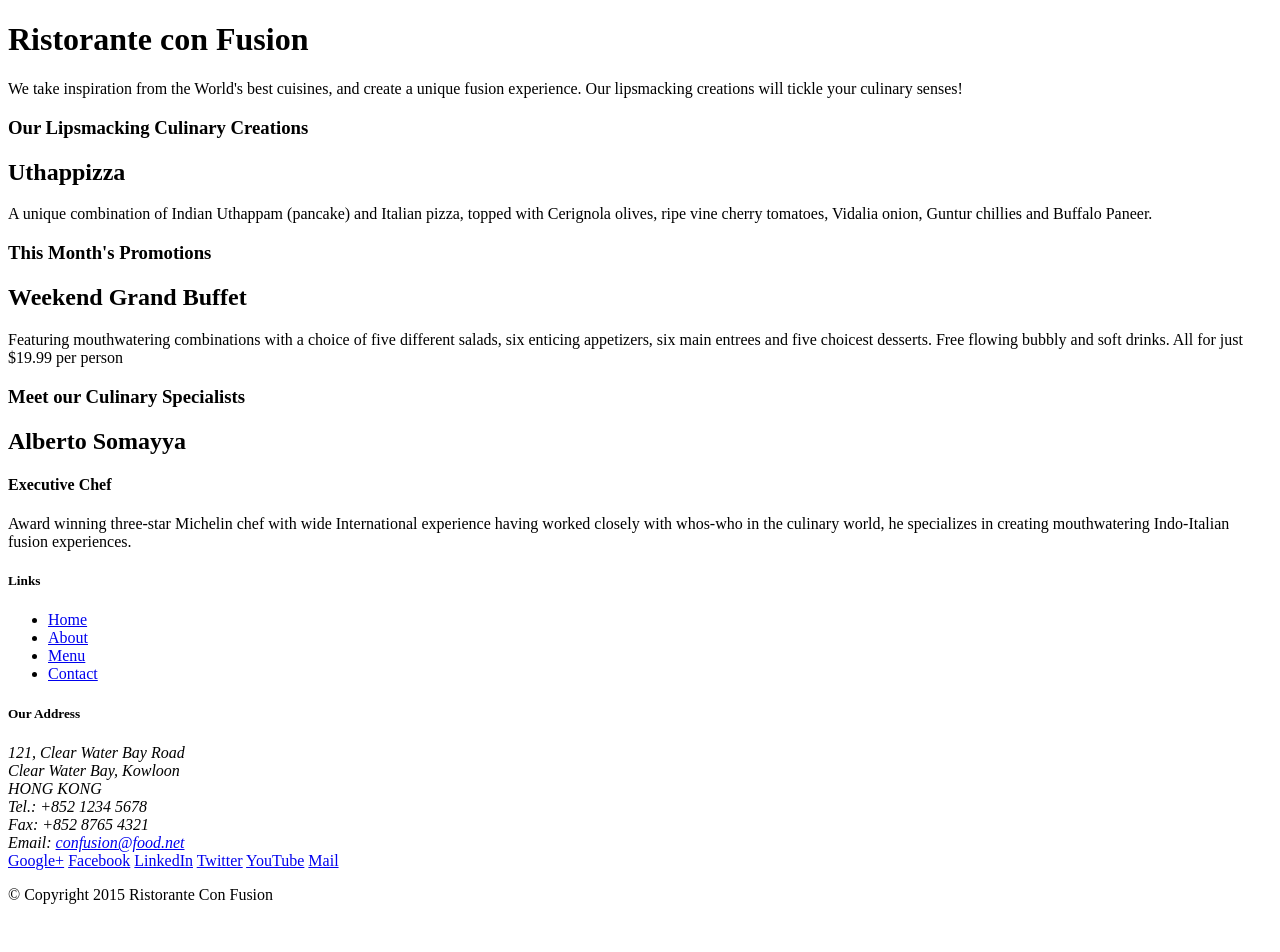
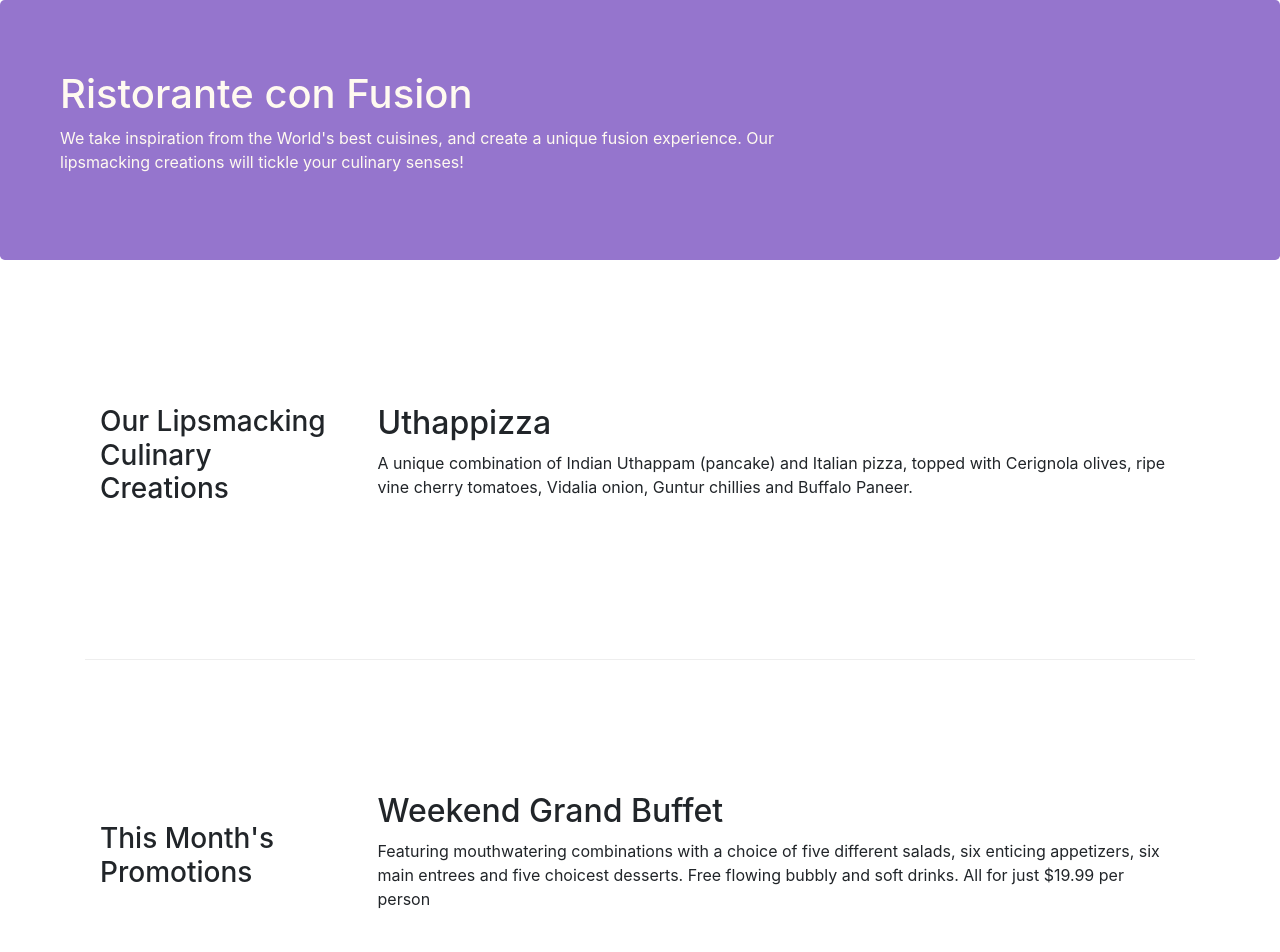
Before and after one commit to SlaytonN/conFusion, a website: page index.html in a window 1280 px wide. Shown: the top 952 px of the page. Before the commit the page ends 920 px from the top, so only its background shows below. Drawn offline with nearby package versions, Linux system fonts and the light colour scheme.

Commit message:
About us added

```diff
--- a/index.html
+++ b/index.html
@@ -1,16 +1,20 @@
 <!DOCTYPE html>
 <html lang="en">
-
 <head>
-    <title>Ristorante Con Fusion</title>
+  <meta charset="UTF-8">
+  <meta name="viewport" content="width=device-width, initial-scale=1.0 shrink-to-fit=no">
+  <meta http-equiv="X-UA-Compatible" content="ie=edge">
+  <link rel="stylesheet" href="node_modules\bootstrap\dist\css\bootstrap.min.css">
+  <link rel="stylesheet" href="styles.css">
+  <title>Ristorante Con Fusion</title>
 </head>
 
 <body>
 
-    <header>
-        <div>
-            <div>
-                <div>
+    <header class="jumbotron">
+        <div class="row row-header">
+            <div class="col-12 col-sm-8">
+                <div class="col col-sm">
                     <h1>Ristorante con Fusion</h1>
                     <p>We take inspiration from the World's best cuisines, and create a unique fusion experience. Our lipsmacking creations will tickle your culinary senses!</p>
                 </div>
@@ -20,33 +24,33 @@
         </div>
     </header>
 
-    <div>
-        <div>
-            <div>
+    <div class="container">
+        <div class="row row-content align-items-center">
+            <div class="col-sm-4 col-md-3">
                 <h3>Our Lipsmacking Culinary Creations</h3>
             </div>
-            <div>
+            <div class="col-sm col-md">
                 <h2>Uthappizza</h2>
                 <p>A unique combination of Indian Uthappam (pancake) and Italian pizza, topped with Cerignola olives, ripe vine cherry tomatoes, Vidalia onion, Guntur chillies and Buffalo Paneer.</p>
             </div>
         </div>
 
 
-        <div>
-            <div>
+        <div class="row row-content align-items-center">
+            <div class="col-sm-4 col-md-3">
                 <h3>This Month's Promotions</h3>
             </div>
-            <div>
+            <div class="col-sm col-md">
                 <h2>Weekend Grand Buffet</h2>
                 <p>Featuring mouthwatering combinations with a choice of five different salads, six enticing appetizers, six main entrees and five choicest desserts. Free flowing bubbly and soft drinks. All for just $19.99 per person </p>
             </div>
         </div>
 
-        <div>
-            <div>
+        <div class="row row-content align-items-center">
+            <div class="col-sm-4 col-md-3">
                 <h3>Meet our Culinary Specialists</h3>
             </div>
-            <div>
+            <div class="col-sm col-md">
                 <h2>Alberto Somayya</h2>
                 <h4>Executive Chef</h4>
                 <p>Award winning three-star Michelin chef with wide International experience having worked closely with whos-who in the culinary world, he specializes in creating mouthwatering Indo-Italian fusion experiences. </p>
@@ -54,19 +58,19 @@
         </div>
     </div>
 
-    <footer>
-        <div>
-            <div>
-                <div>
+    <footer class="footer">
+        <div class="container">
+            <div class="row">
+                <div class="col-5 col-sm-2">
                     <h5>Links</h5>
-                    <ul>
+                    <ul class="col-5 offset-1 col-sm-2 list-unstyled">
                         <li><a href="#">Home</a></li>
-                        <li><a href="#">About</a></li>
+                        <li><a href="./aboutus.html">About</a></li>
                         <li><a href="#">Menu</a></li>
                         <li><a href="#">Contact</a></li>
                     </ul>
                 </div>
-                <div>
+                <div class="col-6 col-sm-5">
                     <h5>Our Address</h5>
                     <address>
 		              121, Clear Water Bay Road<br>
@@ -77,8 +81,8 @@
 		              Email: <a href="mailto:confusion@food.net">confusion@food.net</a>
 		           </address>
                 </div>
-                <div>
-                    <div>
+                <div class="col col-sm-4 align-self-center">
+                    <div style="text-align:center">
                         <a href="http://google.com/+">Google+</a>
                         <a href="http://www.facebook.com/profile.php?id=">Facebook</a>
                         <a href="http://www.linkedin.com/in/">LinkedIn</a>
@@ -88,14 +92,16 @@
                     </div>
                 </div>
            </div>
-           <div>
-                <div>
+           <div class="row justify-content-center">
+                <div class="col-auto">
                     <p>© Copyright 2015 Ristorante Con Fusion</p>
                 </div>
            </div>
         </div>
     </footer>
-
+<script src="node_modules/jquery/dist/jquery.min.js"></script>
+<script src="node_modules/tether/dist/js/tether.min.js"></script>
+<script src="node_modules/bootstrap/dist/js/bootstrap.min.js"></script>
 </body>
 
 </html>
--- /dev/null
+++ b/styles.css
@@ -0,0 +1,30 @@
+.row-header{
+    margin:0px auto;
+    padding:0px;
+}
+
+.row-content {
+    margin:0px auto;
+    padding: 50px 0px 50px 0px;
+    border-bottom: 1px ridge;
+    min-height:400px;
+}
+
+.footer{
+    background-color: #D1C4E9;
+    margin:0px auto;
+    padding: 20px 0px 20px 0px;
+}
+
+.jumbotron {
+    padding:70px 30px 70px 30px;
+    margin:0px auto;
+    background: #9575CD ;
+    color:floralwhite;
+}
+
+address{
+    font-size:80%;
+    margin:0px;
+    color:#0f0f0f;
+}
```
Also changed, not shown: aboutus.html (added, +108 -0 lines).
